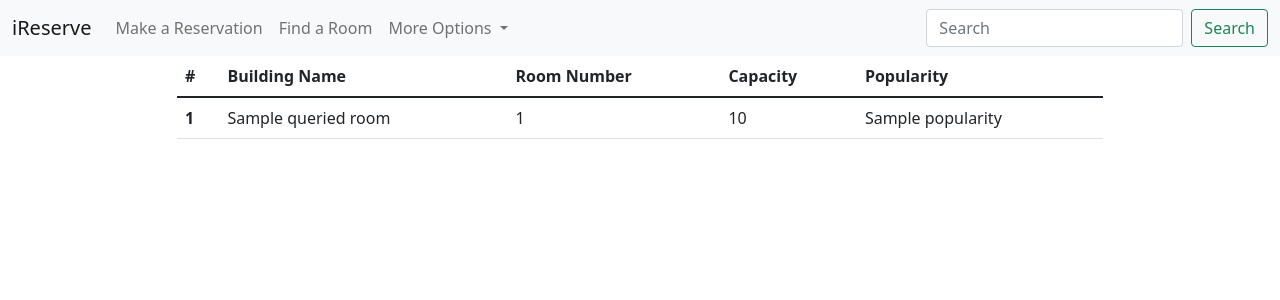
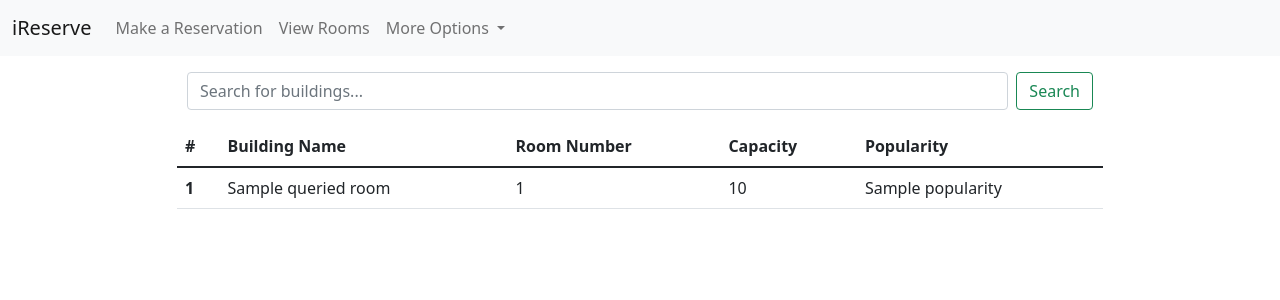
Before and after one commit to nkaush/ireserve, a Flask app: template flask-app/templates/rooms.html in a window 1280 px wide. Shown: the top 300 px of the page. Run offline with Flask 2, Linux system fonts and the light colour scheme; the template is opened without the code that fills it: most values are stand-ins (such as "Sample title", 1, 10 or a date in 2020).

Commit message:
improve rooms page

```diff
--- a/flask-app/app.py
+++ b/flask-app/app.py
@@ -119,20 +119,19 @@ def add_user():
         return make_response(responseObject, 403)
 
 #Search for room
-@app.route('/buildings/search_room', methods =['GET'])
+@app.route('/rooms', methods =['GET'])
 def search_room():
     searched_building = request.args.get("building")
 
-    print(searched_building)
+    rooms = None
 
-    # checking for building
-    rooms = db.engine.execute(text("SELECT * FROM building b NATURAL JOIN room WHERE b.BuildingName LIKE :query;"), query="%{}%".format(searched_building))
-    text("select * from table where "
-         "string like :string limit 1"),
-    string="_stringStart%"
-    # result = db.engine.execute("<sql here>")
+    if searched_building is None:
+        rooms = db.engine.execute("SELECT * FROM building b NATURAL JOIN room;")
+    else:
+        print(searched_building)
+        rooms = db.engine.execute(text("SELECT * FROM building b NATURAL JOIN room WHERE b.BuildingName LIKE :query;"), query="%{}%".format(searched_building))
 
-    return render_template("rooms.html", queried_rooms=rooms)
+    return render_template("rooms.html", route="rooms", queried_rooms=rooms)
 
 # Delete Reservation
 @app.route('/reservation/delete', methods =['GET'])
@@ -163,14 +162,14 @@ def add_reservtaion():
     # checking if reservtaion already exists
     reservation = Reservation.query.filter_by(GroupID = group_id, RoomID = room_id).first()
 
-    if not reservtaion:
+    if not reservation:
         try:
-            max_id = db.engine.execute("Select MAX(ReservationID) from reservation")
-
-            reservtaion = Reservation(
+            max_id = db.engine.execute("Select MAX(ReservationID) from reservation").first()[0]
+            print(max_id)
+            reservation = Reservation(
                  ReservationID = (max_id + 1),
                  RoomID = room_id,
-                 UserID = 10002,
+                 UserID = 10,
                  GroupID = group_id,
                  StartTime = start_time,
                  EndTime = end_time
--- a/flask-app/templates/base.html
+++ b/flask-app/templates/base.html
@@ -15,37 +15,46 @@
   <body>
     <nav class="navbar navbar-expand-lg navbar-light bg-light">
       <div class="container-fluid">
-        <a class="navbar-brand {% if 'home' == curr_page %}active{% endif %}" href="/">iReserve</a>
+        <a class="navbar-brand {% if 'home' == route %}active{% endif %}" href="/">iReserve</a>
         <button class="navbar-toggler" type="button" data-bs-toggle="collapse" data-bs-target="#navbarSupportedContent" aria-controls="navbarSupportedContent" aria-expanded="false" aria-label="Toggle navigation">
           <span class="navbar-toggler-icon"></span>
         </button>
         <div class="collapse navbar-collapse" id="navbarSupportedContent">
           <ul class="navbar-nav me-auto mb-2 mb-lg-0">
             <li class="nav-item">
-              <a class="nav-link {% if 'reserve' == curr_page %}active{% endif %}" aria-current="page" href="/reserve">Make a Reservation</a>
+              <a class="nav-link {% if 'reserve' == route %}active{% endif %}" aria-current="page" href="/reserve">Make a Reservation</a>
             </li>
             <li class="nav-item">
-              <a class="nav-link {% if 'find_room' == curr_page %}active{% endif %}" href="/find">Find a Room</a>
+              <a class="nav-link {% if 'rooms' == route %}active{% endif %}" href="/rooms">View Rooms</a>
             </li>
             <li class="nav-item dropdown">
               <a class="nav-link dropdown-toggle" href="#" id="navbarDropdown" role="button" data-bs-toggle="dropdown" aria-expanded="false">
                 More Options
               </a>
               <ul class="dropdown-menu" aria-labelledby="navbarDropdown">
-                <li><a class="dropdown-item" href="/view">View Users</a></li>
+                <li><a class="dropdown-item" href="/users">View Users</a></li>
                 <li><a class="dropdown-item" href="#">Another action</a></li>
                 <li><hr class="dropdown-divider"></li>
                 <li><a class="dropdown-item" href="#">Something else here</a></li>
               </ul>
             </li>
           </ul>
-          <form class="d-flex">
-            <input class="form-control me-2" type="search" placeholder="Search" aria-label="Search">
-            <button class="btn btn-outline-success" type="submit">Search</button>
-          </form>
         </div>
       </div>
     </nav>
+    <div class="container">
+      <div class="container">
+        <div class="row mt-3 mb-3">
+          <div class="col">
+          </div>
+          <div class="col-10">
+            {% block search_bar %}{% endblock %}
+          </div>
+          <div class="col">
+          </div>
+        </div>
+      </div>
+    </div>
     <div class="container">
       <div class="row">
         <div class="col">
--- a/flask-app/templates/rooms.html
+++ b/flask-app/templates/rooms.html
@@ -29,3 +29,9 @@
   </tbody>
 </table>
 {% endblock %}
+{% block search_bar %}
+<form class="d-flex">
+  <input class="form-control me-2" id="search_bar" type="search" placeholder="Search for buildings..." aria-label="Search">
+  <button class="btn btn-outline-success" type="submit">Search</button>
+</form>
+{% endblock %}
```
